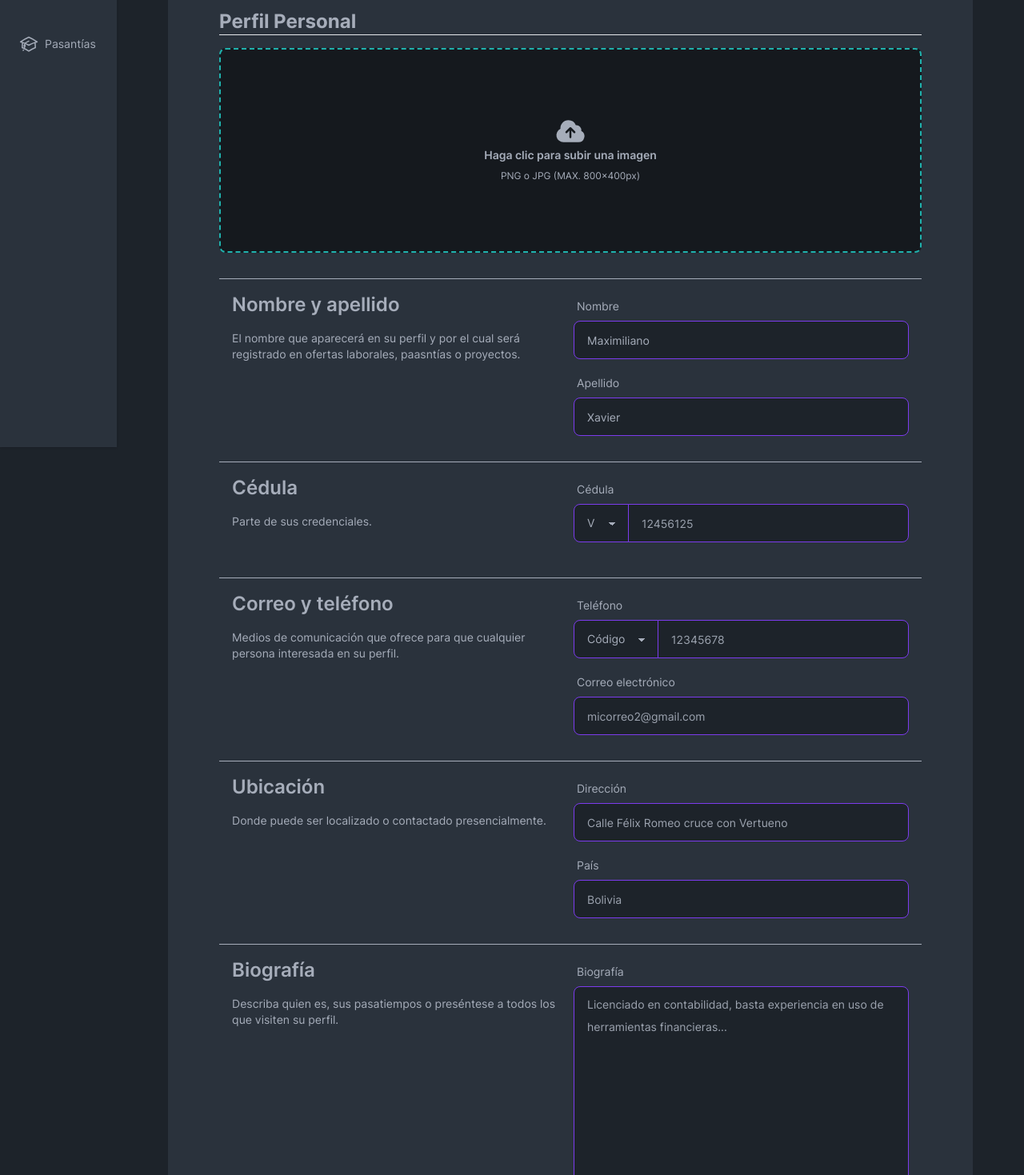
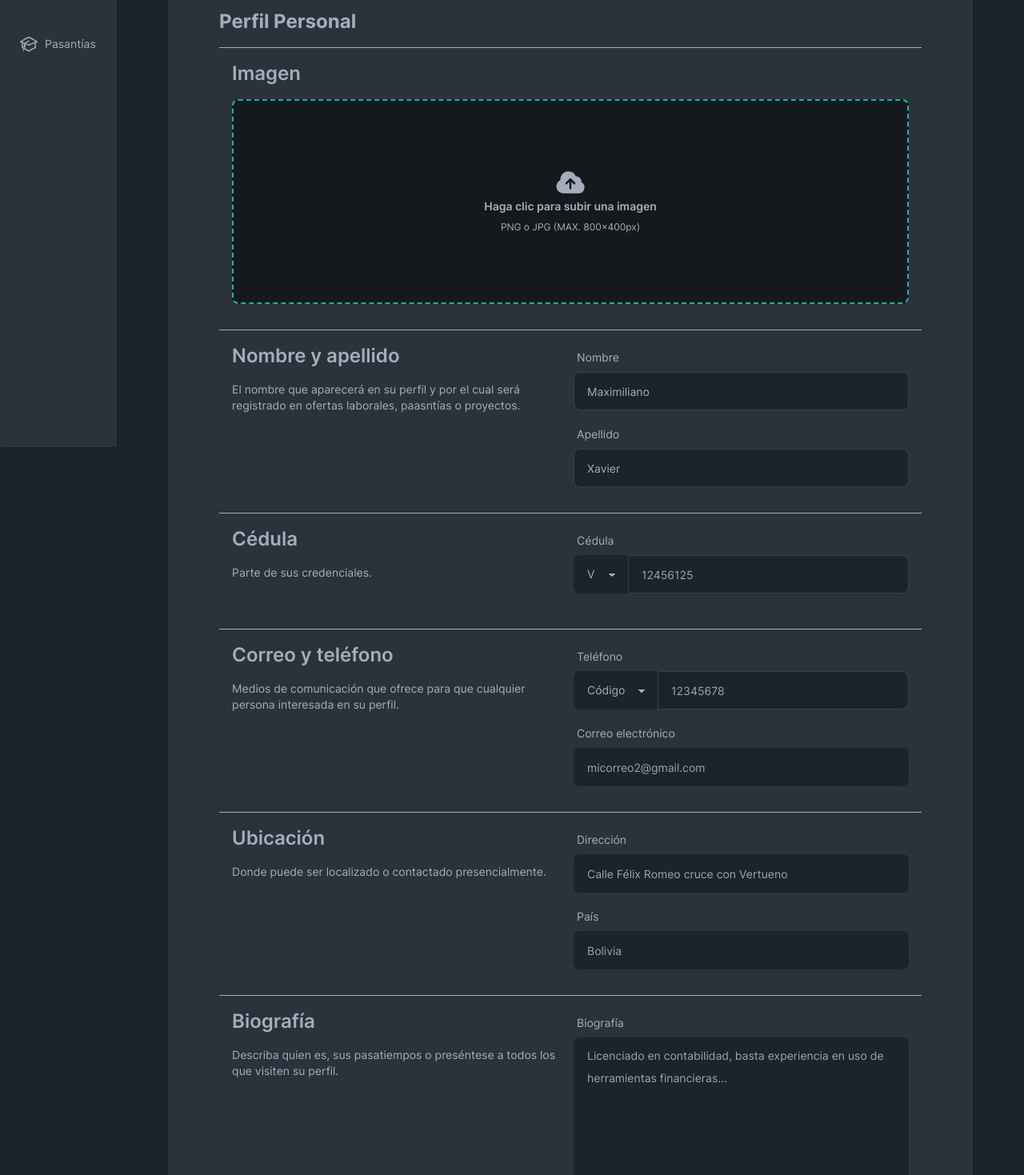
Before and after one commit to esteban-florez/novaship, a Next.js app: page /profile in a window 1280 px wide. Shown: the part 241-1710 px from the top of the page at 80% size. Built offline with nearby package versions, Linux system fonts and the light colour scheme.

Commit message:
Profile forms style changed

```diff
--- a/app/(main)/profile/page.tsx
+++ b/app/(main)/profile/page.tsx
@@ -15,12 +15,12 @@ export default function ProfilePage() {
   const [companyFormIsOpen, setCompanyFormIsOpen] = useState(false)
   const [instituteFormIsOpen, setInstituteFormIsOpen] = useState(false)
 
-  const btnActive = 'w-full sm:w-2/6 grid h-20 flex-grow card bg-primary rounded-box place-items-center'
-  const btnInactive = 'w-full sm:w-2/6 grid h-20 flex-grow card bg-neutral hover:bg-primary rounded-box place-items-center'
+  const btnActive = 'w-full sm:w-2/6 grid h-20 bg-primary rounded-box place-items-center'
+  const btnInactive = 'w-full sm:w-2/6 grid h-20 bg-neutral hover:bg-primary rounded-box place-items-center'
 
   return (
     <section className="my-4 p-4 lg:px-16 lg:py-8">
-      <div className="mb-6 flex w-full gap-x-4">
+      <div className="mb-6 flex w-full flex-col gap-4 sm:flex-row">
         <button
           onClick={() => {
             setProfileFormIsOpen(!profileFormIsOpen)
--- a/components/profile/CompanyForm.tsx
+++ b/components/profile/CompanyForm.tsx
@@ -3,7 +3,11 @@ import { CloudArrowUpIcon } from '@heroicons/react/24/solid'
 
 function ImageInput() {
   return (
-    <div className="mb-8 flex w-full items-center justify-center">
+    <div className="mb-8 mt-4 flex flex-col border-t border-neutral-content pt-4 lg:px-4">
+      <div className="flex-row">
+        <h2 className="mb-4 flex-row text-xl font-semibold sm:text-2xl">Imagen</h2>
+      </div>
+      <div className="w-full flex-row">
         <label htmlFor="companyImage" className="flex h-64 w-full cursor-pointer flex-col items-center justify-center rounded-lg border-2 border-dashed border-secondary bg-base-300 hover:bg-neutral-focus">
           <div className="flex flex-col items-center justify-center pb-6 pt-5">
             <CloudArrowUpIcon className="h-10 w-10" />
@@ -15,6 +19,7 @@ function ImageInput() {
           <input id="companyImage" type="file" className="hidden" />
         </label>
       </div>
+    </div>
   )
 }
 
@@ -22,12 +27,12 @@ function NameSection() {
   return (
     <div className="mb-8 mt-4 flex flex-col gap-x-2 border-t border-neutral-content pt-4 last:mb-4 lg:flex-row lg:px-4">
       <div className="lg:form-control lg:w-2/4">
-        <h2 className="mb-4 text-2xl font-semibold">Nombre y correo</h2>
+        <h2 className="mb-4 text-xl font-semibold sm:text-2xl">Nombre y correo</h2>
         <p className="text-sm">Añada el nombre de su empresa, recuerde colocarlo como fue registrado legalmente.</p>
       </div>
       <div className="mt-4 lg:form-control lg:mt-0 lg:w-2/4">
-        <InputSimple id="companyName" type="text" label="Nombre" placeholder="Distribuidora y comcercializadora Santander" classes="w-full input input-md input-primary mb-3" />
-        <InputSimple id="companyEmail" type="email" label="Correo electrónico" placeholder="correoempresarial@gmail.com" classes="w-full input input-md input-primary" />
+        <InputSimple id="companyName" type="text" label="Nombre" placeholder="Distribuidora y comcercializadora Santander" classes="w-full input input-md focus:ring focus:ring-primary mb-3" />
+        <InputSimple id="companyEmail" type="email" label="Correo electrónico" placeholder="correoempresarial@gmail.com" classes="w-full input input-md focus:ring focus:ring-primary" />
       </div>
     </div>
   )
@@ -37,14 +42,14 @@ function DescriptionSection() {
   return (
     <div className="mb-8 mt-4 flex flex-col gap-x-2 border-t border-neutral-content pt-4 last:mb-4 lg:flex-row lg:px-4">
       <div className="lg:form-control lg:w-2/4">
-        <h2 className="mb-4 text-2xl font-semibold">Descripción</h2>
+        <h2 className="mb-4 text-xl font-semibold sm:text-2xl">Descripción</h2>
         <p className="text-sm">Describa la empresa ¿Quienes son? ¿Qué hacen? ¿Que ofrecen?.</p>
       </div>
       <div className="mt-4 lg:form-control lg:mt-0 lg:w-2/4">
         <label htmlFor="bio" className="label">
           <span className="label-text">Descripción</span>
         </label>
-        <textarea id="bio" className="textarea w-full resize-none border-primary" placeholder="Nuestra empresa busca proveer de..." rows={10} />
+        <textarea id="bio" className="textarea w-full resize-none focus:ring focus:ring-primary" placeholder="Nuestra empresa busca proveer de..." rows={10} />
       </div>
     </div>
   )
@@ -54,7 +59,7 @@ function ContactSection() {
   return (
     <div className="mb-8 mt-4 flex flex-col gap-x-2 border-t border-neutral-content pt-4 last:mb-4 lg:flex-row lg:px-4">
       <div className="lg:form-control lg:w-2/4">
-        <h2 className="mb-4 text-2xl font-semibold">Formas de contacto</h2>
+        <h2 className="mb-4 text-xl font-semibold sm:text-2xl">Formas de contacto</h2>
         <p className="text-sm">Añada como pueden comunicarse con su empresa.</p>
       </div>
       <div className="mt-4 lg:form-control lg:mt-0 lg:w-2/4">
@@ -62,7 +67,7 @@ function ContactSection() {
           <span className="label-text">Teléfono</span>
         </label>
         <div className="join w-full">
-          <select className="select join-item border-primary">
+          <select className="select join-item focus:ring focus:ring-primary">
             <option disabled selected>Código</option>
             <option>0412</option>
             <option>0414</option>
@@ -72,12 +77,12 @@ function ContactSection() {
           </select>
           <div className="w-full">
             <div>
-              <input id="companyPhone" type="tel" className="input-bordered input-primary input input-md join-item mb-3 w-full" placeholder="12345678" minLength={8} maxLength={8} />
+              <input id="companyPhone" type="tel" className="input-bordered input input-md join-item mb-3 w-full focus:ring focus:ring-primary" placeholder="12345678" minLength={8} maxLength={8} />
             </div>
           </div>
         </div>
-        <InputSimple id="companyAddress" type="text" label="Dirección" placeholder="Urb. Santander" classes="w-full input input-md input-primary mb-3" />
-        <InputSimple id="companyCountry" type="text" label="País" placeholder="Venezuela" classes="w-full input input-md input-primary" />
+        <InputSimple id="companyAddress" type="text" label="Dirección" placeholder="Urb. Santander" classes="w-full input input-md focus:ring focus:ring-primary mb-3" />
+        <InputSimple id="companyCountry" type="text" label="País" placeholder="Venezuela" classes="w-full input input-md focus:ring focus:ring-primary" />
       </div>
     </div>
   )
@@ -85,8 +90,13 @@ function ContactSection() {
 
 function CertificationSection() {
   return (
-    <div className="mb-8 mt-4 flex w-full items-center justify-center border-t border-neutral-content pt-4">
+    <div className="mb-8 mt-4 flex flex-col border-t border-neutral-content pt-4 lg:px-4">
+      <div className="flex-row">
+        <h2 className="mb-4 flex-row text-xl font-semibold sm:text-2xl">Documentos legales</h2>
+      </div>
+      <div className="w-full flex-row">
         <label htmlFor="certificationFile" className="flex h-64 w-full cursor-pointer flex-col items-center justify-center rounded-lg border-2 border-dashed border-secondary bg-base-300 hover:bg-neutral-focus">
+          <p className="px-4 text-justify text-sm">Suba su RIF como medio para validar el registro de su empresa dentro de la aplicación.</p>
           <div className="flex flex-col items-center justify-center pb-6 pt-5">
             <CloudArrowUpIcon className="h-10 w-10" />
             <p className="mb-2 text-xs font-semibold lg:text-sm">
@@ -97,13 +107,14 @@ function CertificationSection() {
           <input id="certificationFile" type="file" className="hidden" />
         </label>
       </div>
+    </div>
   )
 }
 
 export default function CompanyForm() {
   return (
     <form className="w-full rounded-lg bg-neutral p-8 lg:px-16">
-      <h2 className="mb-4 border-b text-2xl font-bold">Compañía</h2>
+      <h2 className="mb-4 text-2xl font-bold">Compañía</h2>
       <ImageInput />
       <NameSection />
       <DescriptionSection />
--- a/components/profile/InstituteForm.tsx
+++ b/components/profile/InstituteForm.tsx
@@ -3,7 +3,11 @@ import { CloudArrowUpIcon } from '@heroicons/react/24/solid'
 
 function ImageInput() {
   return (
-    <div className="mb-8 flex w-full items-center justify-center">
+    <div className="mb-8 mt-4 flex flex-col border-t border-neutral-content pt-4 lg:px-4">
+      <div className="flex-row">
+        <h2 className="mb-4 flex-row text-xl font-semibold sm:text-2xl">Imagen</h2>
+      </div>
+      <div className="w-full flex-row">
         <label htmlFor="companyImage" className="flex h-64 w-full cursor-pointer flex-col items-center justify-center rounded-lg border-2 border-dashed border-secondary bg-base-300 hover:bg-neutral-focus">
           <div className="flex flex-col items-center justify-center pb-6 pt-5">
             <CloudArrowUpIcon className="h-10 w-10" />
@@ -15,6 +19,7 @@ function ImageInput() {
           <input id="companyImage" type="file" className="hidden" />
         </label>
       </div>
+    </div>
   )
 }
 
@@ -22,12 +27,12 @@ function NameSection() {
   return (
     <div className="mb-8 mt-4 flex flex-col gap-x-2 border-t border-neutral-content pt-4 last:mb-4 lg:flex-row lg:px-4">
       <div className="lg:form-control lg:w-2/4">
-        <h2 className="mb-4 text-2xl font-semibold">Nombre y correo</h2>
+        <h2 className="mb-4 text-xl font-semibold sm:text-2xl">Nombre y correo</h2>
         <p className="text-sm">Añada el nombre de la institución, recuerde colocarlo como fue registrado legalmente.</p>
       </div>
       <div className="mt-4 lg:form-control lg:mt-0 lg:w-2/4">
-        <InputSimple id="companyName" type="text" label="Nombre" placeholder="UPTA Federico Brito Figueroa" classes="w-full input input-md input-primary mb-3" />
-        <InputSimple id="companyEmail" type="email" label="Correo electrónico" placeholder="correoinstitucional@gmail.com" classes="w-full input input-md input-primary" />
+        <InputSimple id="companyName" type="text" label="Nombre" placeholder="UPTA Federico Brito Figueroa" classes="w-full input input-md focus:ring focus:ring-primary mb-3" />
+        <InputSimple id="companyEmail" type="email" label="Correo electrónico" placeholder="correoinstitucional@gmail.com" classes="w-full input input-md focus:ring focus:ring-primary" />
       </div>
     </div>
   )
@@ -37,14 +42,14 @@ function DescriptionSection() {
   return (
     <div className="mb-8 mt-4 flex flex-col gap-x-2 border-t border-neutral-content pt-4 last:mb-4 lg:flex-row lg:px-4">
       <div className="lg:form-control lg:w-2/4">
-        <h2 className="mb-4 text-2xl font-semibold">Descripción</h2>
+        <h2 className="mb-4 text-xl font-semibold sm:text-2xl">Descripción</h2>
         <p className="text-sm">Describa la insitución ¿Quienes son? ¿Que ofrecen?.</p>
       </div>
       <div className="mt-4 lg:form-control lg:mt-0 lg:w-2/4">
         <label htmlFor="bio" className="label">
           <span className="label-text">Descripción</span>
         </label>
-        <textarea id="bio" className="textarea w-full resize-none border-primary" placeholder="Buscamos formar a futuros profesionales..." rows={10} />
+        <textarea id="bio" className="textarea w-full resize-none focus:ring focus:ring-primary" placeholder="Buscamos formar a futuros profesionales..." rows={10} />
       </div>
     </div>
   )
@@ -54,7 +59,7 @@ function ContactSection() {
   return (
     <div className="mb-8 mt-4 flex flex-col gap-x-2 border-t border-neutral-content pt-4 last:mb-4 lg:flex-row lg:px-4">
       <div className="lg:form-control lg:w-2/4">
-        <h2 className="mb-4 text-2xl font-semibold">Formas de contacto</h2>
+        <h2 className="mb-4 text-xl font-semibold sm:text-2xl">Formas de contacto</h2>
         <p className="text-sm">Añada como pueden comunicarse con su institución.</p>
       </div>
       <div className="mt-4 lg:form-control lg:mt-0 lg:w-2/4">
@@ -62,7 +67,7 @@ function ContactSection() {
           <span className="label-text">Teléfono</span>
         </label>
         <div className="join w-full">
-          <select className="select join-item border-primary">
+          <select className="select join-item focus:ring focus:ring-primary">
             <option disabled selected>Código</option>
             <option>0412</option>
             <option>0414</option>
@@ -72,11 +77,34 @@ function ContactSection() {
           </select>
           <div className="w-full">
             <div>
-              <input id="phone" type="tel" className="input-bordered input-primary input input-md join-item mb-3 w-full" placeholder="12345678" minLength={8} maxLength={8} />
+              <input id="phone" type="tel" className="input-bordered input input-md join-item mb-3 w-full focus:ring focus:ring-primary" placeholder="12345678" minLength={8} maxLength={8} />
             </div>
           </div>
         </div>
-        <InputSimple id="address" type="text" label="Dirección" placeholder="Calle Bolívar cruce con Paez" classes="w-full input input-md input-primary mb-3" />
+        <InputSimple id="address" type="text" label="Dirección" placeholder="Calle Bolívar cruce con Paez" classes="w-full input input-md focus:ring focus:ring-primary mb-3" />
+      </div>
+    </div>
+  )
+}
+
+function CertificationSection() {
+  return (
+    <div className="mb-8 mt-4 flex flex-col border-t border-neutral-content pt-4 lg:px-4">
+      <div className="flex-row">
+        <h2 className="mb-4 flex-row text-xl font-semibold sm:text-2xl">Documentos legales</h2>
+      </div>
+      <div className="w-full flex-row">
+        <label htmlFor="certificationFile" className="flex h-64 w-full cursor-pointer flex-col items-center justify-center rounded-lg border-2 border-dashed border-secondary bg-base-300 hover:bg-neutral-focus">
+          <p className="px-4 text-justify text-sm">Suba su RIF como medio para validar el registro de la institución dentro de la aplicación.</p>
+          <div className="flex flex-col items-center justify-center pb-6 pt-5">
+            <CloudArrowUpIcon className="h-10 w-10" />
+            <p className="mb-2 text-xs font-semibold lg:text-sm">
+              Haga clic para subir su RIF
+            </p>
+            <p className="text-xs">PDF</p>
+          </div>
+          <input id="certificationFile" type="file" className="hidden" />
+        </label>
       </div>
     </div>
   )
@@ -85,11 +113,12 @@ function ContactSection() {
 export default function InstituteForm() {
   return (
     <form className="w-full rounded-lg bg-neutral p-8 lg:px-16">
-      <h2 className="mb-4 border-b text-2xl font-bold">Institución</h2>
+      <h2 className="mb-4 text-xl font-bold sm:text-2xl">Institución</h2>
       <ImageInput />
       <NameSection />
       <DescriptionSection />
       <ContactSection />
+      <CertificationSection />
       <div className="flex-center">
         <button type="submit" className="btn-primary btn-sm btn mb-3 mt-4 w-full lg:btn-wide">Actualizar datos</button>
       </div>
--- a/components/profile/UserForm.tsx
+++ b/components/profile/UserForm.tsx
@@ -3,7 +3,11 @@ import InputSimple from '../InputSimple'
 
 function ImageSection() {
   return (
-    <div className="mb-8 flex w-full items-center justify-center">
+    <div className="mb-8 mt-4 flex flex-col border-t border-neutral-content pt-4 lg:px-4">
+      <div className="flex-row">
+        <h2 className="mb-4 flex-row text-xl font-semibold sm:text-2xl">Imagen</h2>
+      </div>
+      <div className="w-full flex-row">
         <label htmlFor="image" className="flex h-64 w-full cursor-pointer flex-col items-center justify-center rounded-lg border-2 border-dashed border-secondary bg-base-300 hover:bg-neutral-focus">
           <div className="flex flex-col items-center justify-center pb-6 pt-5">
             <CloudArrowUpIcon className="h-10 w-10" />
@@ -14,6 +18,7 @@ function ImageSection() {
           </div>
           <input id="image" type="file" className="hidden" />
         </label>
+      </div>
     </div>
   )
 }
@@ -26,8 +31,8 @@ function NameSection() {
         <p className="text-sm">El nombre que aparecerá en su perfil y por el cual será registrado en ofertas laborales, paasntías o proyectos.</p>
       </div>
       <div className="mt-4 lg:form-control lg:mt-0 lg:w-2/4">
-        <InputSimple id="name" type="text" placeholder="José" label="Nombre" value="Maximiliano" classes="w-full input input-md input-primary mb-3" />
-        <InputSimple id="surname" type="text" placeholder="Mendoza" label="Apellido" value="Xavier" classes="w-full input input-md input-primary" />
+        <InputSimple id="name" type="text" placeholder="José" label="Nombre" value="Maximiliano" classes="w-full input input-md input-bordered focus:ring focus:ring-primary mb-3" />
+        <InputSimple id="surname" type="text" placeholder="Mendoza" label="Apellido" value="Xavier" classes="w-full input input-md input-bordered focus:ring focus:ring-primary" />
       </div>
     </div>
   )
@@ -45,7 +50,7 @@ function CISection() {
           <span className="label-text">Cédula</span>
         </label>
         <div className="join w-full">
-          <select className="select join-item border-primary">
+          <select className="select join-item focus:ring focus:ring-primary">
             <option selected>V</option>
             <option>E</option>
             <option>J</option>
@@ -53,7 +58,7 @@ function CISection() {
           </select>
           <div className="w-full">
             <div>
-              <input id="ci" type="number" placeholder="12456125" className="input-bordered input-primary input input-md join-item mb-3 w-full" maxLength={8} />
+              <input id="ci" type="number" placeholder="12456125" className="input-bordered input input-md join-item mb-3 w-full focus:ring focus:ring-primary" maxLength={8} />
             </div>
           </div>
         </div>
@@ -74,7 +79,7 @@ function EmailSection() {
           <span className="label-text">Teléfono</span>
         </label>
         <div className="join w-full">
-          <select className="select join-item border-primary">
+          <select className="select join-item focus:ring focus:ring-primary">
             <option disabled selected>Código</option>
             <option>0412</option>
             <option>0414</option>
@@ -84,11 +89,11 @@ function EmailSection() {
           </select>
           <div className="w-full">
             <div>
-              <input id="phone" type="tel" className="input-bordered input-primary input input-md join-item mb-3 w-full" placeholder="12345678" minLength={8} maxLength={8} />
+              <input id="phone" type="tel" className="input-bordered input input-md join-item mb-3 w-full focus:ring focus:ring-primary" placeholder="12345678" minLength={8} maxLength={8} />
             </div>
           </div>
         </div>
-        <InputSimple id="email" type="email" placeholder="micorreo2@gmail.com" label="Correo electrónico" classes="w-full input input-md input-primary" />
+        <InputSimple id="email" type="email" placeholder="micorreo2@gmail.com" label="Correo electrónico" classes="w-full input input-md focus:ring focus:ring-primary" />
       </div>
     </div>
   )
@@ -102,8 +107,8 @@ function LocationSection() {
         <p className="text-sm">Donde puede ser localizado o contactado presencialmente.</p>
       </div>
       <div className="mt-4 lg:form-control lg:mt-0 lg:w-2/4">
-        <InputSimple id="address" type="text" placeholder="Calle Félix Romeo cruce con Vertueno" label="Dirección" classes="w-full input input-md input-primary mb-3" />
-        <InputSimple id="country" type="text" placeholder="Bolivia" label="País" classes="w-full input input-md input-primary" />
+        <InputSimple id="address" type="text" placeholder="Calle Félix Romeo cruce con Vertueno" label="Dirección" classes="w-full input input-md focus:ring focus:ring-primary mb-3" />
+        <InputSimple id="country" type="text" placeholder="Bolivia" label="País" classes="w-full input input-md focus:ring focus:ring-primary" />
       </div>
     </div>
   )
@@ -120,7 +125,7 @@ function BiographySection() {
         <label htmlFor="bio" className="label">
           <span className="label-text">Biografía</span>
         </label>
-        <textarea id="bio" className="textarea w-full resize-none border-primary" placeholder="Licenciado en contabilidad, basta experiencia en uso de herramientas financieras..." rows={10} />
+        <textarea id="bio" className="textarea w-full resize-none focus:ring focus:ring-primary" placeholder="Licenciado en contabilidad, basta experiencia en uso de herramientas financieras..." rows={10} />
       </div>
     </div>
   )
@@ -129,7 +134,7 @@ function BiographySection() {
 export default function UserForm() {
   return (
     <form className="w-full rounded-lg bg-neutral p-8 lg:px-16">
-      <h2 className="mb-4 border-b text-2xl font-bold">Perfil Personal</h2>
+      <h2 className="mb-4 text-2xl font-bold">Perfil Personal</h2>
       <ImageSection />
       <NameSection />
       <CISection />
```
Lines whose indentation alone changed are shown as unchanged.
